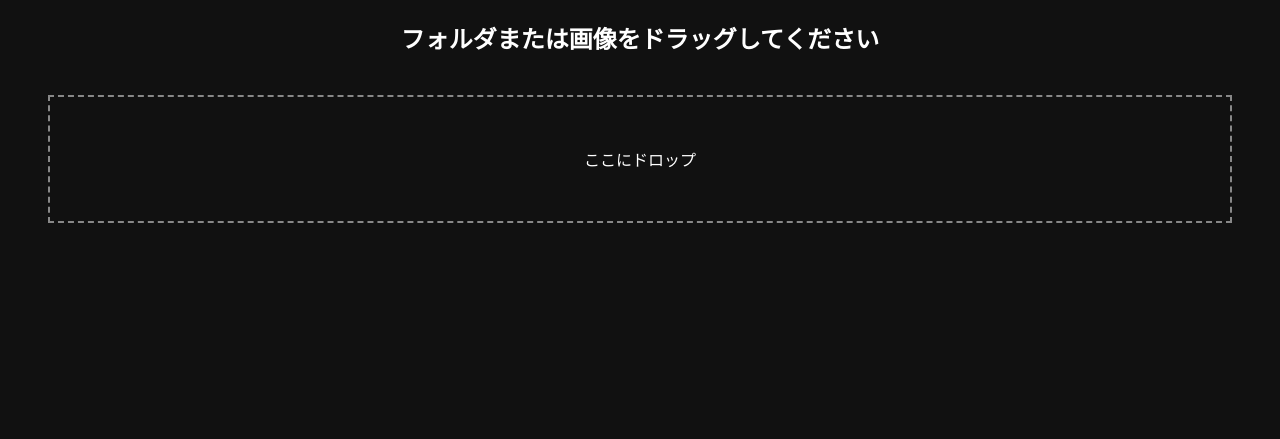
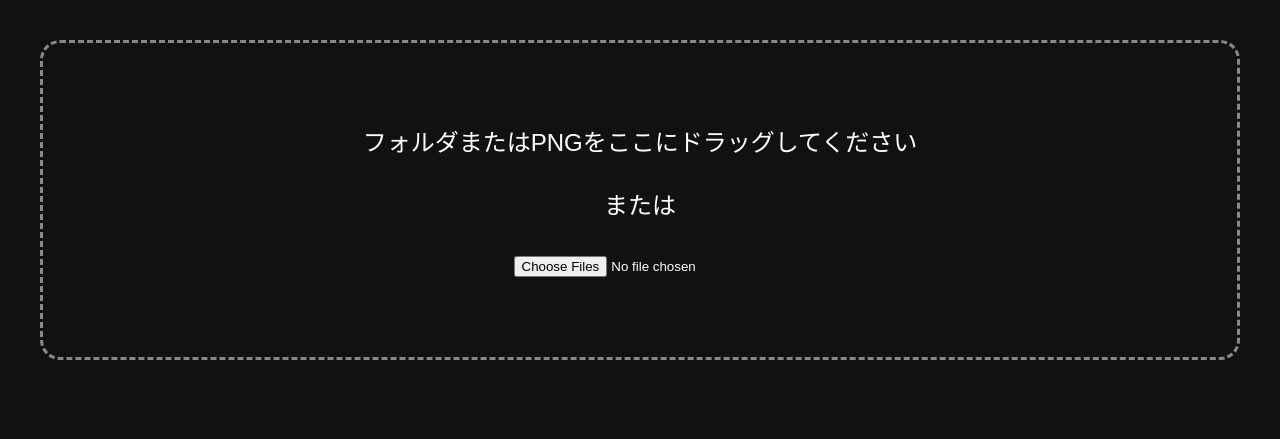
Before and after one commit to Y-snowflakes/prompt_Viewer2, a Flask app: page / in a window 1280 px wide. Shown: the top 439 px of the page. Run offline with Flask 3, Linux system fonts and the light colour scheme.

Commit message:
Add files via upload

```diff
--- a/templates/index.html
+++ b/templates/index.html
@@ -1,7 +1,9 @@
 <!DOCTYPE html>
 <html>
 <head>
+
 <meta charset="utf-8">
+
 <title>PNG Metadata Viewer</title>
 
 <style>
@@ -10,64 +12,126 @@ body{
 background:#111;
 color:white;
 font-family:sans-serif;
-text-align:center;
+margin:0;
+padding:0;
 }
 
-#drop{
-border:2px dashed #888;
-padding:50px;
+#dropzone{
+
+border:3px dashed #888;
+border-radius:20px;
 margin:40px;
+padding:80px;
+text-align:center;
+font-size:24px;
+transition:0.2s;
+
+}
+
+#dropzone.hover{
+
+border-color:#00ffff;
+background:#1a1a1a;
+
+}
+
+#result{
+
+padding:20px;
+
 }
 
 .item{
+
 background:#222;
-padding:10px;
 margin:20px;
-text-align:left;
+padding:15px;
+border-radius:10px;
+
 }
 
 pre{
+
 white-space:pre-wrap;
+
 }
 
 </style>
 
 </head>
+
 <body>
 
-<h2>フォルダまたは画像をドラッグしてください</h2>
+<div id="dropzone">
 
-<div id="drop">ここにドロップ</div>
+フォルダまたはPNGをここにドラッグしてください
+<br><br>
+または
+<br><br>
 
-<div id="list"></div>
+<input type="file" id="fileInput" multiple webkitdirectory>
+
+</div>
+
+<div id="result"></div>
 
 <script>
 
-const drop = document.getElementById("drop")
-const list = document.getElementById("list")
+const dropzone = document.getElementById("dropzone")
+const result = document.getElementById("result")
+const fileInput = document.getElementById("fileInput")
 
-drop.addEventListener("dragover", e=>{
+// ドラッグオーバー
+dropzone.addEventListener("dragover",(e)=>{
+
 e.preventDefault()
+dropzone.classList.add("hover")
+
 })
 
-drop.addEventListener("drop", async e=>{
+// ドラッグ離脱
+dropzone.addEventListener("dragleave",()=>{
+
+dropzone.classList.remove("hover")
+
+})
+
+// ドロップ
+dropzone.addEventListener("drop",(e)=>{
 
 e.preventDefault()
 
-    const files = e.dataTransfer.files
+dropzone.classList.remove("hover")
 
-    const formData = new FormData()
+handleFiles(e.dataTransfer.files)
 
-    for(let f of files){
+})
 
-        formData.append("files", f)
+// ファイル選択
+fileInput.addEventListener("change",(e)=>{
+
+handleFiles(e.target.files)
+
+})
+
+
+async function handleFiles(files){
+
+result.innerHTML = "アップロード中..."
+
+let formData = new FormData()
+
+for(let file of files){
+
+formData.append("files",file)
+
 }
 
-    list.innerHTML = "解析中..."
+const res = await fetch("/",{
 
-    const res = await fetch("/",{
 method:"POST",
 body:formData
+
 })
 
 const html = await res.text()
@@ -76,21 +140,9 @@ drop.addEventListener("drop", async e=>{
 document.write(html)
 document.close()
 
-})
+}
 
 </script>
 
-{% for r in results %}
-
-<div class="item">
-
-<b>{{r.name}}</b>
-
-<pre>{{r.text}}</pre>
-
-</div>
-
-{% endfor %}
-
 </body>
 </html>
```
Lines whose indentation alone changed are shown as unchanged.
